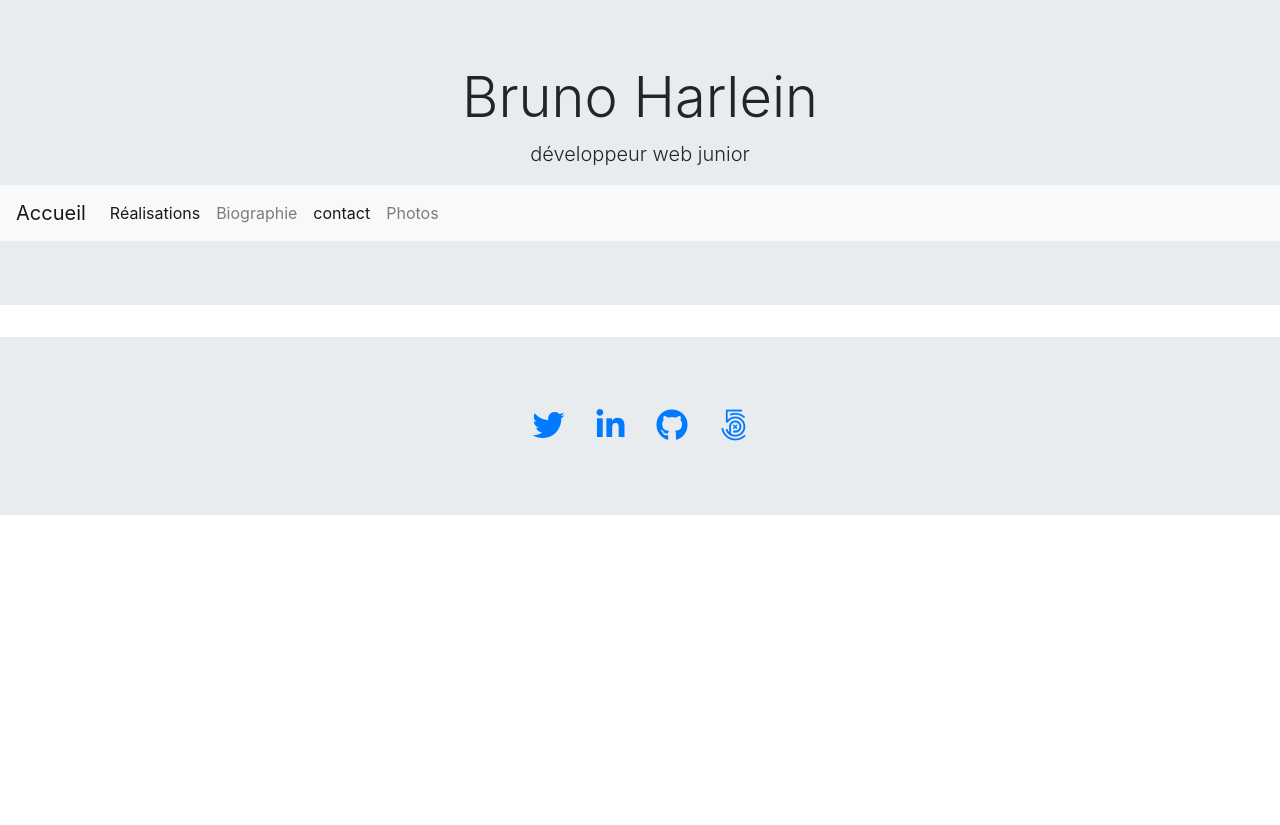
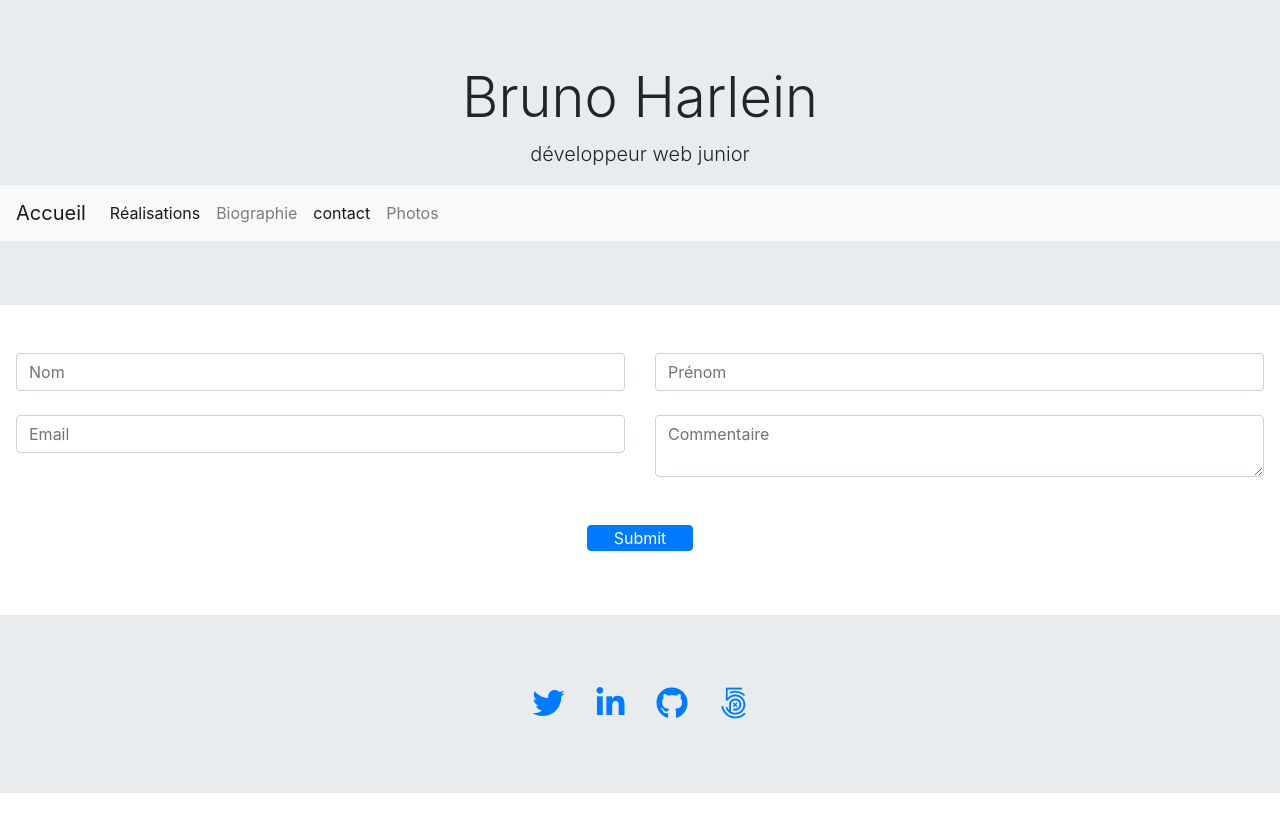
Before and after one commit to brunoharlein/portefolio, a plain HTML site: page contact.html in a window 1280 px wide. Before the commit the page ends 800 px from the top, so only its background shows below. Drawn offline with nearby package versions, Linux system fonts and the light colour scheme.

Commit message:
contact.html

```diff
--- a/contact.html
+++ b/contact.html
@@ -53,6 +53,27 @@
   </header>
   <!-- end header -->
 
+  <!-- start contact form -->
+  <form>
+   <div class="row d-flex justify-content-center p-3 mb-5">
+    <div class="col-6">
+     <input type="text" class="form-control" placeholder="Nom">
+    </div>
+    <div class="col-6">
+     <input type="text" class="form-control" placeholder="Prénom">
+    </div>
+     <div class="col-6">
+      <label for="inputEmail4"></label>
+     <input type="email" class="form-control" id="inputEmail4" placeholder="Email">
+    </div>
+    <div class="col-6">
+     <label for="inputTextarea"></label>
+      <textarea class="form-control" aria-label="With textarea" id="inputTextarea" placeholder="Commentaire"></textarea>
+    </div>
+    <input class="btn btn-primary col-1 mt-5 p-0" type="submit" value="Submit">
+   </div>
+  </form>
+  <!-- end contact form -->
 
   <!-- start footer -->
   <footer class="jumbotron jumbotron-fluid">
--- a/css/main.css
+++ b/css/main.css
@@ -97,7 +97,10 @@ textarea {
    Author's custom styles
    ========================================================================== */
 
-
+   .margin
+   {
+     margin: 10 0;
+   }
 
 
 
```
